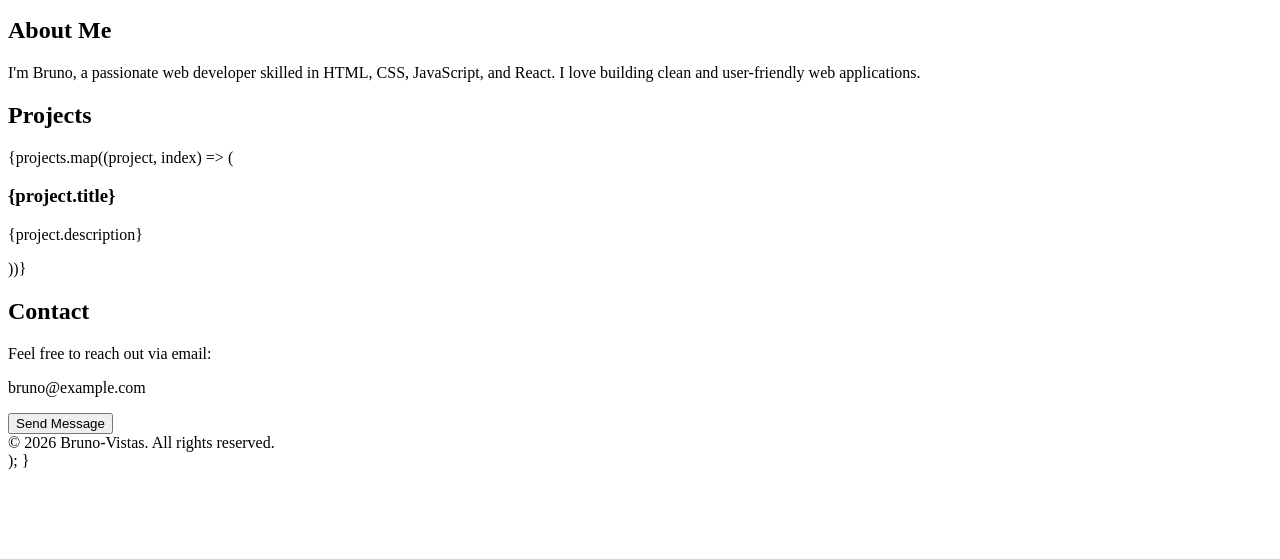
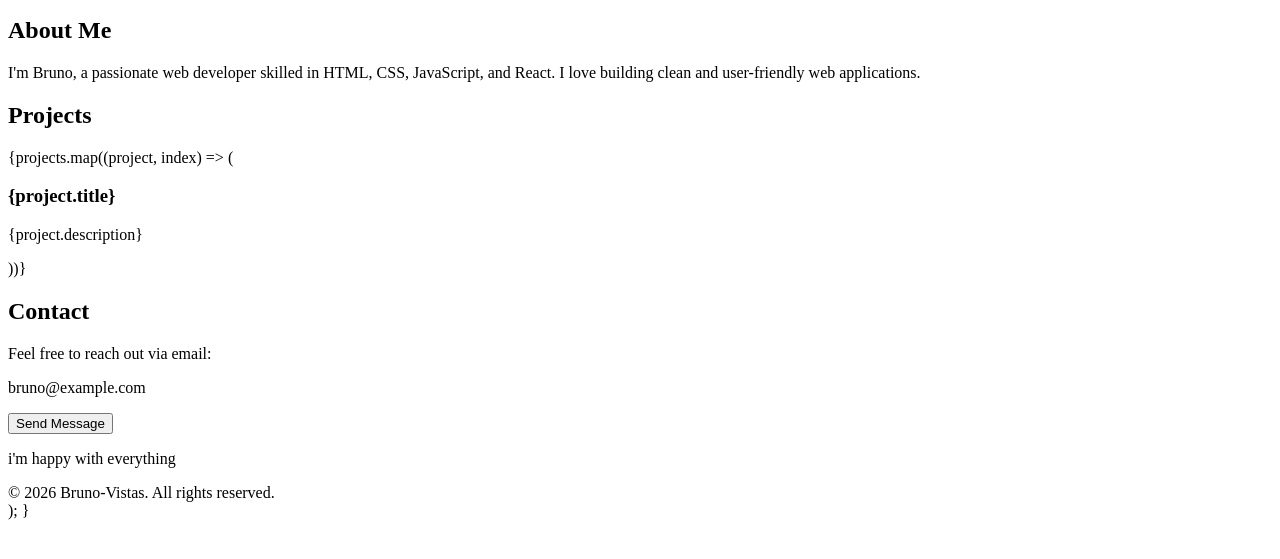
Before and after one commit to bruno-src/portofolio, a plain HTML site: page index.html in a window 1280 px wide. Shown: the part 163-722 px from the top of the page. Drawn offline with Linux system fonts and the light colour scheme.

Commit message:
adding a paragraph

```diff
--- a/index.html
+++ b/index.html
@@ -51,6 +51,7 @@ export default function Portfolio() {
       </section>
 
       <footer className="text-center text-sm text-gray-500 mt-12 py-6">
+        <p>i'm happy with everything</p>
         &copy; 2026 Bruno-Vistas. All rights reserved.
       </footer>
     </div>
```
